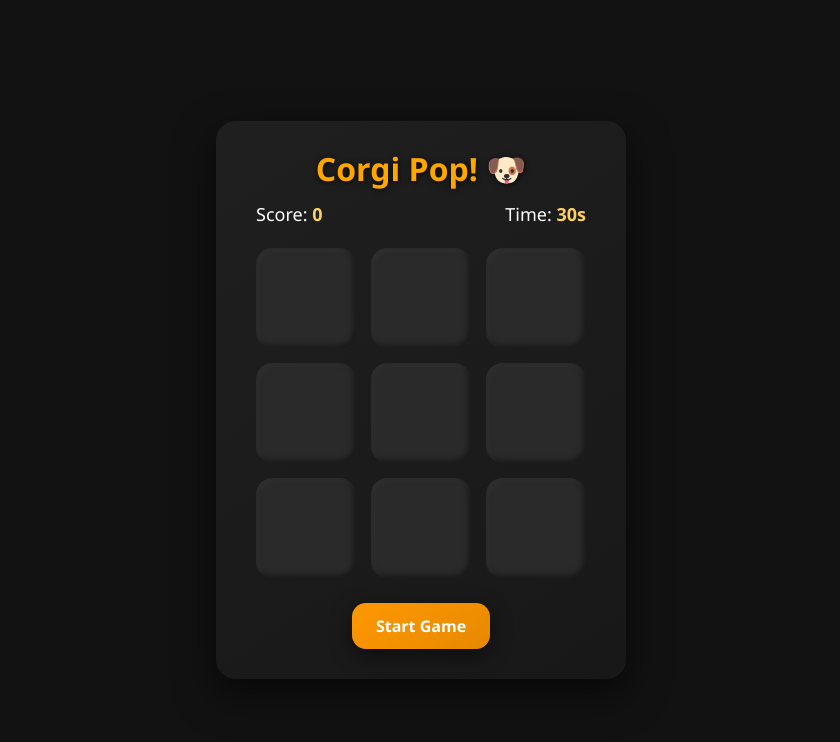
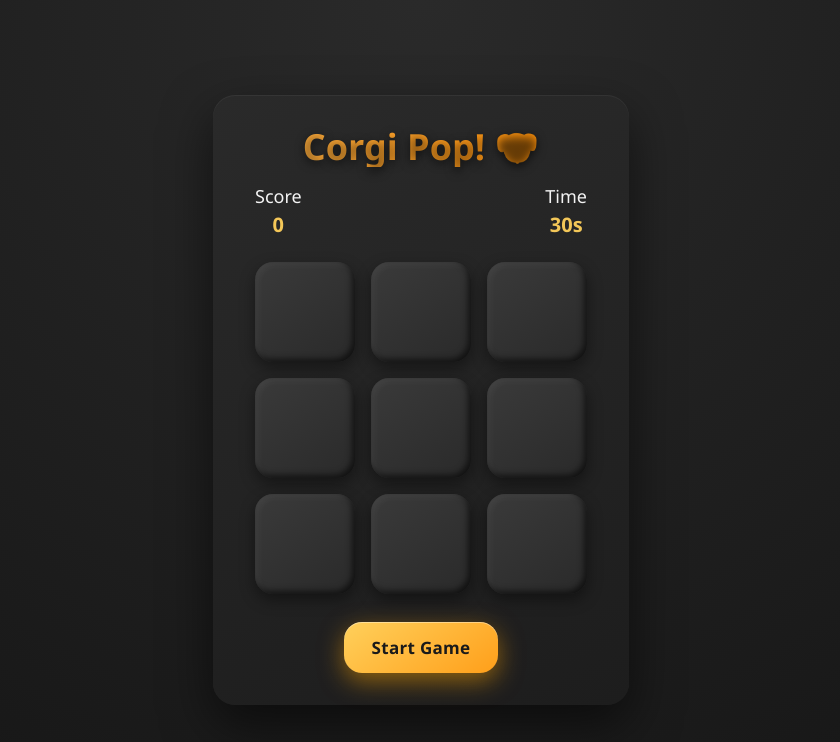
Before and after one commit to brendanbobryk/corgi-pop, a React (Vite) app: page / in a window 1280 px wide. Shown: the top 742 px of the page, without its empty margins (219-1059 px from the left). Built offline with nearby package versions, Linux system fonts and the light colour scheme.

Commit message:
UX design additions

```diff
--- a/src/App.css
+++ b/src/App.css
@@ -1,4 +1,4 @@
-/* Reset + base */
+/* Reset */
 * {
   box-sizing: border-box;
 }
@@ -7,7 +7,7 @@ html, body {
   margin: 0;
   height: 100%;
   font-family: "Segoe UI", Tahoma, Geneva, Verdana, sans-serif;
-  background-color: #121212;
+  background: radial-gradient(circle at top, #2a2a2a, #151515);
   color: #ffffff;
 }
 
@@ -20,31 +20,38 @@ html, body {
 
 /* Game card */
 .game-container {
-  background: linear-gradient(145deg, #1f1f1f, #181818);
-  padding: 30px 40px;
-  border-radius: 20px;
+  background: linear-gradient(160deg, #2a2a2a, #1d1d1d);
+  padding: 32px 42px;
+  border-radius: 22px;
   text-align: center;
-  box-shadow: 0 15px 40px rgba(0, 0, 0, 0.6);
+  box-shadow:
+    0 20px 50px rgba(0, 0, 0, 0.55),
+    inset 0 1px 0 rgba(255, 255, 255, 0.05);
 }
 
 /* Title */
-h1 {
-  margin-top: 0;
-  margin-bottom: 10px;
-  font-size: 32px;
-  color: #ffa500;
-  text-shadow: 1px 1px 6px rgba(0,0,0,0.7);
+.title {
+  margin: 0 0 12px;
+  font-size: 36px;
+  font-weight: 800;
+  background: linear-gradient(90deg, #ffb347, #ff8c00);
+  -webkit-background-clip: text;
+  -webkit-text-fill-color: transparent;
+  text-shadow: 0 3px 10px rgba(0, 0, 0, 0.6);
 }
 
 /* Stats */
 .stats {
   display: flex;
   justify-content: space-between;
-  margin: 15px 0 20px;
+  margin: 16px 0 22px;
   font-size: 18px;
+  opacity: 0.95;
 }
 
 .stats span {
+  display: block;
+  font-size: 20px;
   color: #ffd05b;
   font-weight: bold;
 }
@@ -53,72 +60,86 @@ h1 {
 .grid {
   display: grid;
   grid-template-columns: repeat(3, 100px);
-  gap: 15px;
+  gap: 16px;
   justify-content: center;
-  margin-bottom: 25px;
+  margin-bottom: 28px;
 }
 
 /* Cells */
 .cell {
   width: 100px;
   height: 100px;
-  background-color: #2a2a2a;
-  border-radius: 16px;
+  background: linear-gradient(145deg, #3a3a3a, #2a2a2a);
+  border-radius: 18px;
   font-size: 48px;
   display: flex;
   align-items: center;
   justify-content: center;
   cursor: pointer;
   user-select: none;
-  transition: transform 0.15s ease, background-color 0.2s ease;
-  box-shadow: inset -2px -2px 6px rgba(0,0,0,0.5),
-              inset 2px 2px 6px rgba(255,255,255,0.05);
+  box-shadow:
+    inset -3px -3px 6px rgba(0,0,0,0.6),
+    inset 3px 3px 6px rgba(255,255,255,0.06),
+    0 6px 15px rgba(0,0,0,0.4);
+  transition: transform 0.15s ease, box-shadow 0.2s ease;
 }
 
 .cell:hover {
-  background-color: #333;
-  transform: scale(1.05);
+  transform: translateY(-3px);
 }
 
 /* Active corgi */
 .cell.active {
-  background-color: #ffa500;
-  box-shadow: 0 0 15px #ffa500aa;
-  transform: scale(1.1);
+  background: linear-gradient(145deg, #ffb347, #ff9800);
+  box-shadow:
+    0 0 20px rgba(255, 165, 0, 0.8),
+    0 8px 20px rgba(0,0,0,0.6);
+  transform: scale(1.12);
   animation: pop 0.15s ease-out;
 }
 
 @keyframes pop {
   from {
-    transform: scale(0.8);
+    transform: scale(0.85);
   }
   to {
-    transform: scale(1.1);
+    transform: scale(1.12);
   }
 }
 
 /* Button */
 .primary-btn {
-  padding: 12px 24px;
-  font-size: 16px;
-  font-weight: bold;
-  color: #fff;
-  background: linear-gradient(145deg, #ff9800, #e68900);
+  padding: 14px 28px;
+  font-size: 17px;
+  font-weight: 700;
+  letter-spacing: 0.3px;
+  color: #1a1a1a;
+  background: linear-gradient(145deg, #ffd05b, #ff9f1a);
   border: none;
-  border-radius: 14px;
+  border-radius: 18px;
   cursor: pointer;
-  box-shadow: 0 6px 20px rgba(0,0,0,0.5);
-  transition: transform 0.2s ease, box-shadow 0.2s ease;
+  box-shadow:
+    0 8px 25px rgba(255, 165, 0, 0.5),
+    inset 0 1px 0 rgba(255,255,255,0.4);
+  transition: transform 0.15s ease, box-shadow 0.2s ease;
 }
 
 .primary-btn:hover {
   transform: translateY(-2px);
-  box-shadow: 0 8px 25px rgba(0,0,0,0.7);
+  box-shadow:
+    0 10px 30px rgba(255, 165, 0, 0.7),
+    inset 0 1px 0 rgba(255,255,255,0.5);
+}
+
+.primary-btn:active {
+  transform: translateY(1px);
+  box-shadow:
+    0 5px 15px rgba(255, 165, 0, 0.5);
 }
 
 /* Game over text */
 .game-over {
-  margin-top: 15px;
+  margin-top: 16px;
   font-size: 18px;
-  color: #ff6b6b;
+  color: #ff7a7a;
 }
--- a/src/App.jsx
+++ b/src/App.jsx
@@ -9,7 +9,6 @@ export default function App() {
   const [timeLeft, setTimeLeft] = useState(GAME_TIME);
   const [isPlaying, setIsPlaying] = useState(false);
 
-  // Corgi popping logic
   useEffect(() => {
     if (!isPlaying) return;
 
@@ -21,7 +20,6 @@ export default function App() {
     return () => clearInterval(interval);
   }, [isPlaying]);
 
-  // Countdown timer
   useEffect(() => {
     if (!isPlaying || timeLeft <= 0) return;
 
@@ -32,7 +30,6 @@ export default function App() {
     return () => clearTimeout(timer);
   }, [timeLeft, isPlaying]);
 
-  // End game when time runs out
   useEffect(() => {
     if (timeLeft === 0) {
       setIsPlaying(false);
@@ -66,11 +63,11 @@ export default function App() {
   return (
     <div className="app">
       <div className="game-container">
-        <h1>Corgi Pop! 🐶</h1>
+        <h1 className="title">Corgi Pop! 🐶</h1>
 
         <div className="stats">
-          <div>Score: <span>{score}</span></div>
-          <div>Time: <span>{timeLeft}s</span></div>
+          <div>Score <span>{score}</span></div>
+          <div>Time <span>{timeLeft}s</span></div>
         </div>
 
         <div className="grid">
```
